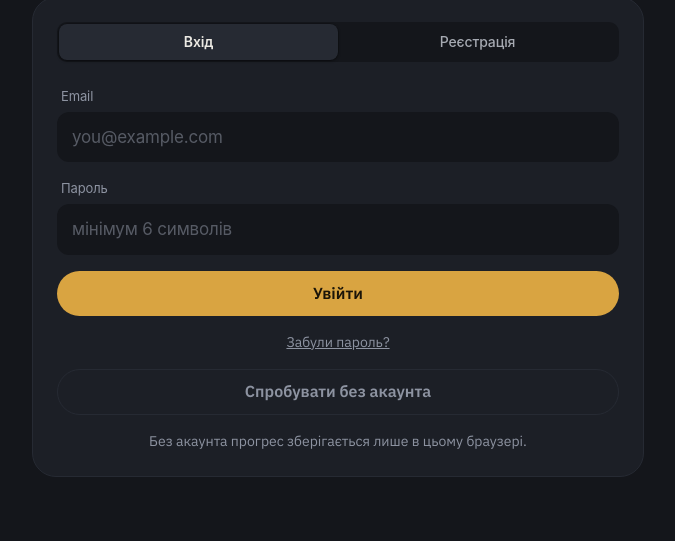
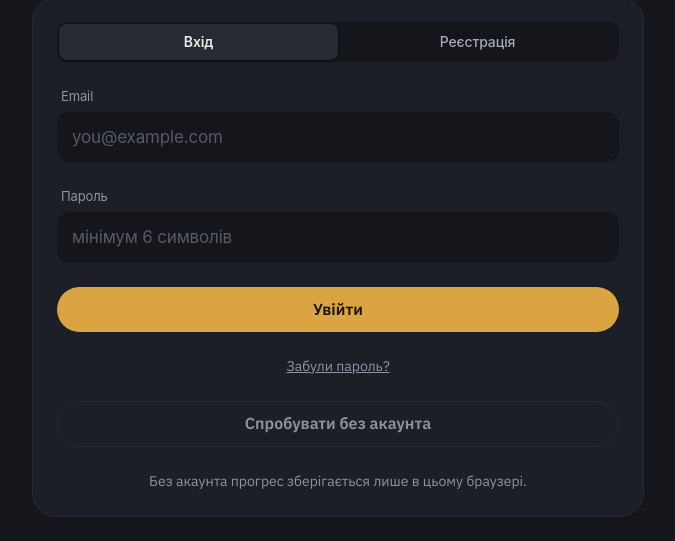
Before and after one commit to Nose6557/NIVO, a plain HTML site: page index.html in a window 1280 px wide. Shown: the part 285-826 px from the top of the page, without its empty margins (297-972 px from the left). Before the commit the page ends 800 px from the top, so only its background shows below. Drawn offline with nearby package versions, Linux system fonts and the light colour scheme; a web font is replaced by a local one.

Commit message:
Поправив відступи форми

```diff
--- a/style.css
+++ b/style.css
@@ -99,9 +99,8 @@ h1,h2,h3{font-family:'Unbounded',sans-serif; font-weight:700; letter-spacing:-.0
   border:1px solid var(--iron-3);
   border-radius:var(--r);
   padding:24px;
-  display:flex; flex-direction:column; gap:16px;
+  display:flex; flex-direction:column; gap:24px;
 }
-.panel > .segmented{margin-bottom:8px}
 .panel > .field{margin-bottom:0}
 .panel > .link-btn{margin-top:0; margin-bottom:0}
 .panel > .note{margin-bottom:0}
```
